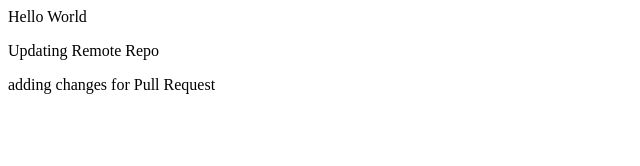
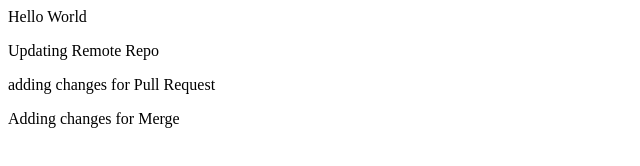
Before and after one commit to nikita922/DevOps, a plain HTML site: page index.html in a window 1280 px wide. Shown: the whole page, without its empty margins (0-640 px from the left). Drawn offline with Linux system fonts and the light colour scheme.

Commit message:
added changes for Meger

```diff
--- a/index.html
+++ b/index.html
@@ -9,5 +9,6 @@
     Hello World
     <p>Updating Remote Repo</p>
     <p>adding changes for Pull Request</p>
+    <p>Adding changes for Merge</p>
 </body>
 </html>
```
